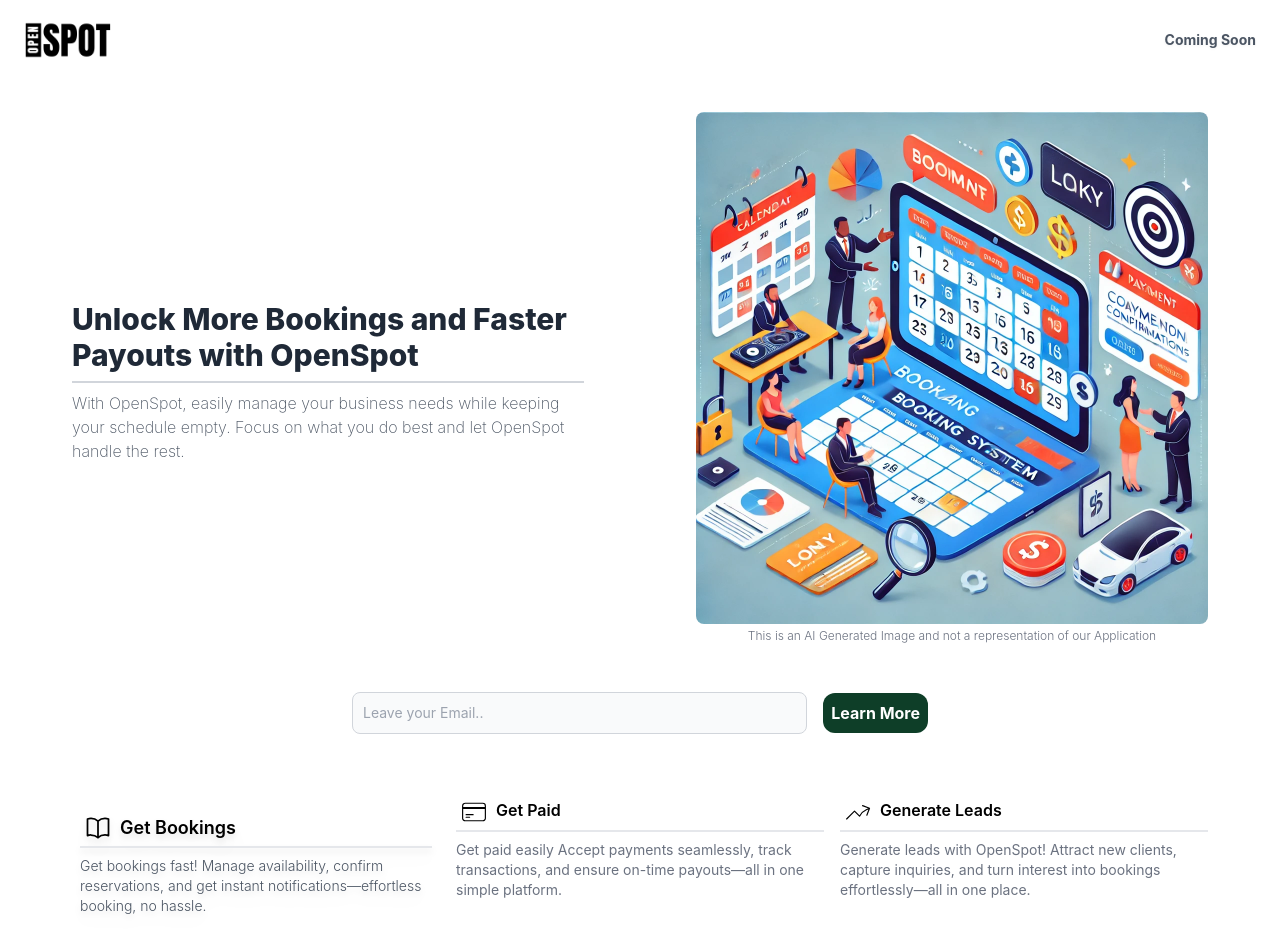
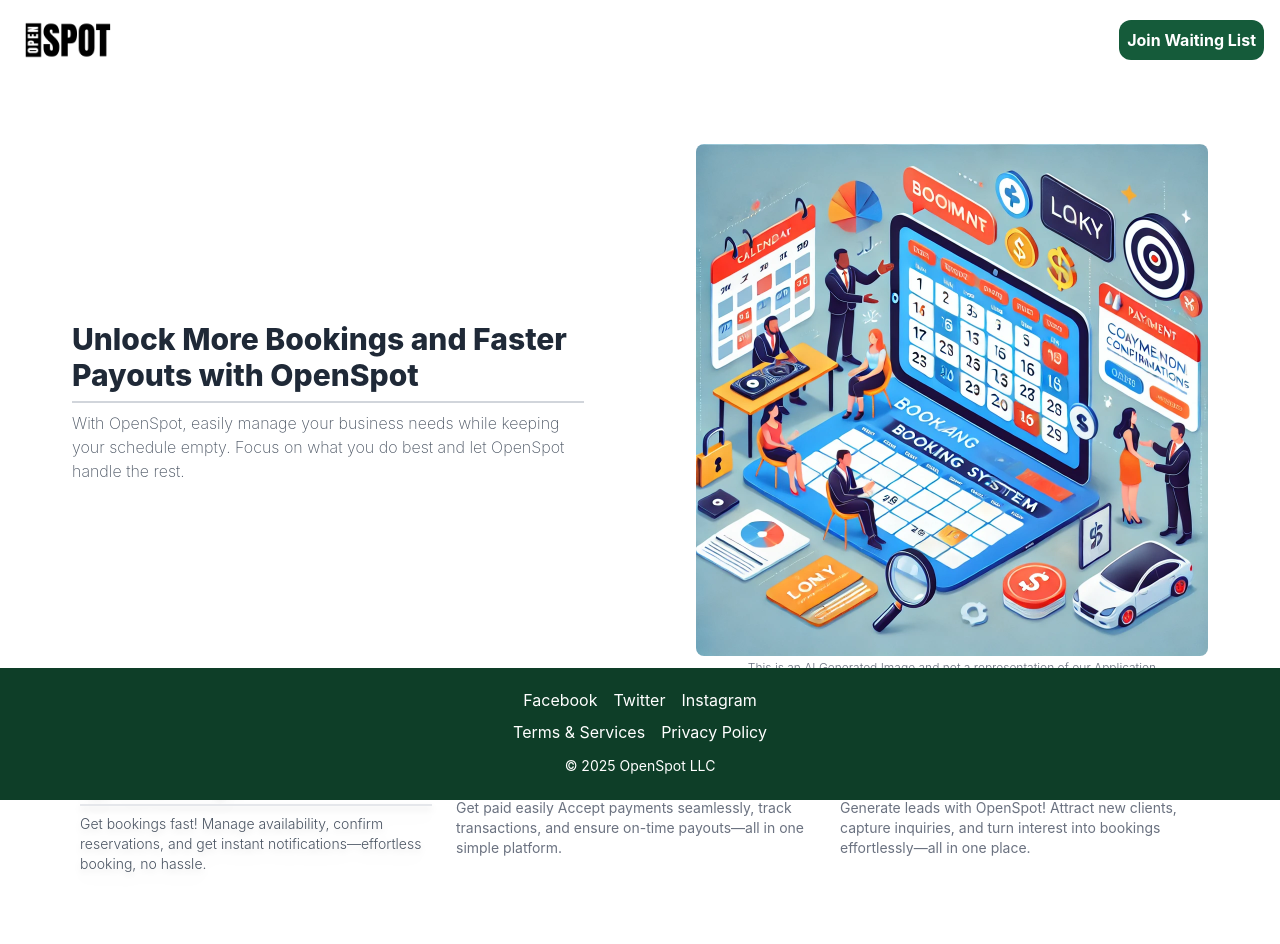
Before and after one commit to SpectrumSftwr/OpenSpot, a React (Create React App) app: page / in a window 1280 px wide. After the commit the page ends 902 px from the top, so only its background shows below. Built offline with nearby package versions, Linux system fonts and the light colour scheme; no server answers.

Commit message:
Fixes form for Joining OpenSpot Waiting List, Added Footer

```diff
--- a/src/components/footer.tsx
+++ b/src/components/footer.tsx
@@ -1,9 +1,21 @@
 import React from "react";
 
+// Footer Component
 export const Footer = () => {
   return (
-    <div className="relative bottom-0 w-full h-5 bg-gray-100 mt-4">
-      Powered By OpenSpot.
+    <div className="sticky md:absolute lg:absolute bottom-0 w-full flex flex-col items-center justify-center p-5 bg-brand-800 text-white text-center mt-12">
+      <div className="mb-2">
+        <a href="https://facebook.com" target="_blank" rel="noopener noreferrer" className="hover:underline mx-2">Facebook</a>
+        <a href="https://twitter.com" target="_blank" rel="noopener noreferrer" className="hover:underline mx-2">Twitter</a>
+        <a href="https://instagram.com" target="_blank" rel="noopener noreferrer" className="hover:underline mx-2">Instagram</a>
+      </div>
+      <div className="mb-2">
+        <a href="https://openspot.com/termsconditions" target="_blank" rel="noopener noreferrer" className="hover:underline mx-2">Terms & Services</a>
+        <a href="https://openspot.com/privacy" target="_blank" rel="noopener noreferrer" className="hover:underline mx-2">Privacy Policy</a>
+      </div>
+      <div className="text-sm">
+        <p className="my-1">© {new Date().getFullYear()} OpenSpot LLC</p>
+      </div>
     </div>
-  )
-}
+  );
+};
--- a/src/components/navbar.tsx
+++ b/src/components/navbar.tsx
@@ -44,9 +44,14 @@
               </div>
             </div>
           :
-            <div className='p-2 text-gray-600 text-sm justify-self-end drop-shadow-sm'>
-              Coming Soon
-            </div>
+        <a type="submit"
+          href="https://forms.gle/2X3mhibiJb2QfFez6"
+          target="_blank"
+          rel="noopener noreferrer"
+          className={`ml-4 w-fit bg-brand-700 text-white font-bold p-2 rounded-xl self-center text-center whitespace-nowrap`}
+        >
+          Join Waiting List
+        </a>
             //<div>
             //  {/* What to show when signed out*/}
             //  <div className='p-2 divide-x-2 border-1 rounded-lg border-brand-400 divide-gray-300 text-gray-500'>
--- a/src/layouts/rootlayout.tsx
+++ b/src/layouts/rootlayout.tsx
@@ -3,19 +3,23 @@
 import {
   Outlet,
 } from 'react-router-dom';
+import { Footer } from '../components/footer';
 
 import Navbar from '../components/navbar';
 
 
 export default function RootLayout() {
   return (
-    <div>
+    <>
       <header>
         <Navbar />
       </header>
       <main>
         <Outlet />
       </main>
-    </div>
+      <footer>
+        <Footer />
+      </footer>
+    </>
   );
 }
--- a/src/routes/index.tsx
+++ b/src/routes/index.tsx
@@ -37,7 +37,7 @@
   return (
     <div className="flex flex-col justify-center items-center m-4 text-start">
       <div className="mr-2 ml-2 flex flex-col md:flex-row lg:flex-row justify-around w-full items-center">
-        <div className="flex flex-col max-w-lg mt-2">
+        <div className="flex flex-col max-w-lg mt-4">
           <div className="text-3xl text-gray-800 font-extrabold border-b-2 border-gray-300 pb-2">
             Unlock More Bookings and Faster Payouts with OpenSpot
           </div>
@@ -46,26 +46,22 @@
             Focus on what you do best and let OpenSpot handle the rest.
           </div>
         </div>
-        <div className="flex flex-col justify-center items-center mt-4 mb-4 max-w-lg">
+        <div className="flex flex-col justify-center items-center mt-12 md:mb-4  lg:mb-4 max-w-lg">
           <img src="/AI_gen_img.webp" className="rounded-lg" alt="AI Generated Displays OpenSpots Solutions"/>
           <span className="text-xs font-light mt-1 text-gray-500">This is an AI Generated Image and not a representation of our Application</span>
         </div>
       </div>
-      <form onSubmit={()=> navigateToSignUp()} className="flex flex-row mt-8 self-center w-full max-w-xl">
+      {/**
+      <form className="flex flex-row mt-8 self-center w-full max-w-xl">
         <input
-          className={`${!availableUsername ? "input-primary border-red-500": "input-primary"}`}
+          className={`${!availableUsername ? "input-primary border-red-500": "input-primary"} bg-white`}
           type="text"
           id="username"
           placeholder="Leave your Email.."
           onChange={(e) => setEmail(e.target.value)}
         />
-        <button type="submit"
-          className={`ml-4 w-fit bg-brand-800 text-white font-bold p-2 rounded-xl self-center text-center whitespace-nowrap
-                    ${!availableUsername && "bg-red-500"} ${!validUsername && 'bg-gray-400'}`}
-        >
-          Learn More
-        </button>
       </form>
+        */}
       {/* Feature Area*/}
       <div className="flex flex-col items-center p-1 w-full md:flex-row lg:flex-row md:justify-center lg:justify-center">
         <div className="pr-4 pl-4 mt-16 flex flex-col pt-2 pb-2 drop-shadow-lg rounded-lg max-w-sm">
```
Also changed, not shown: 1 other file (tests, documents, lock files or other folders).
